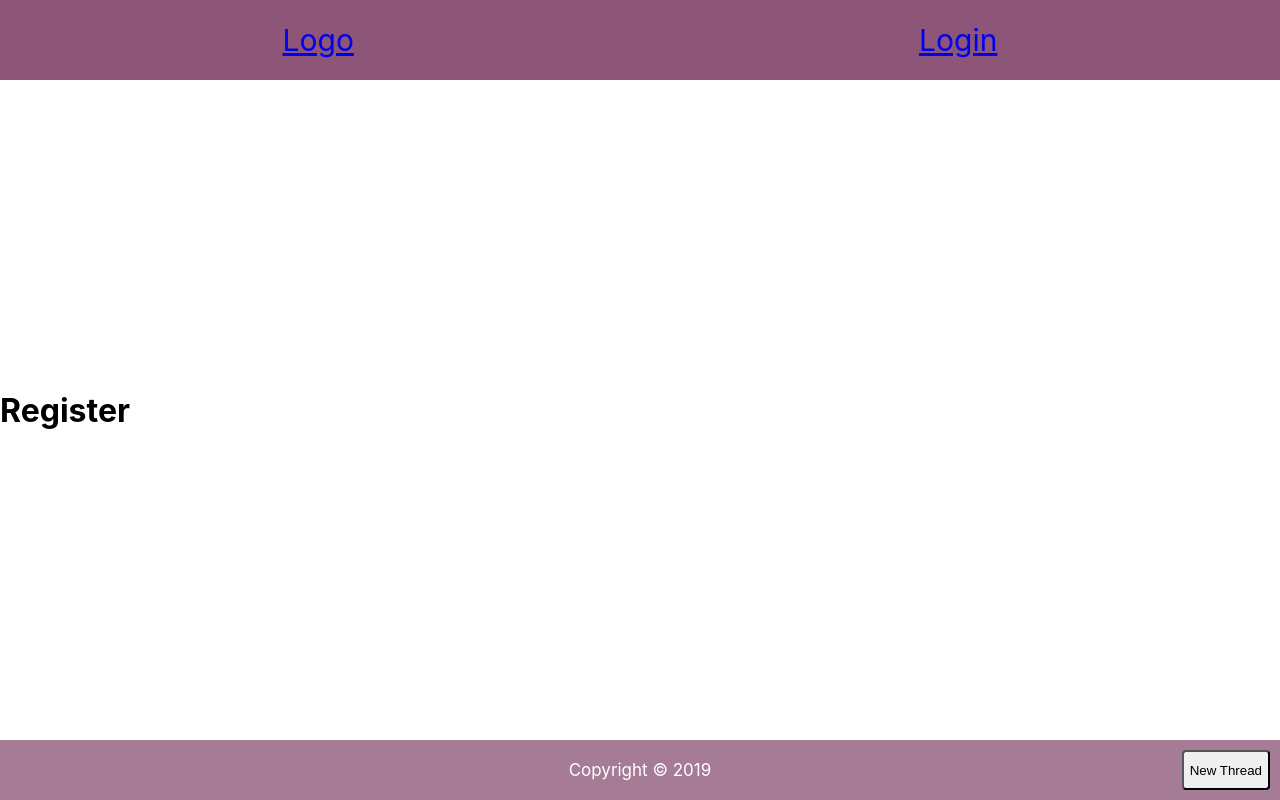
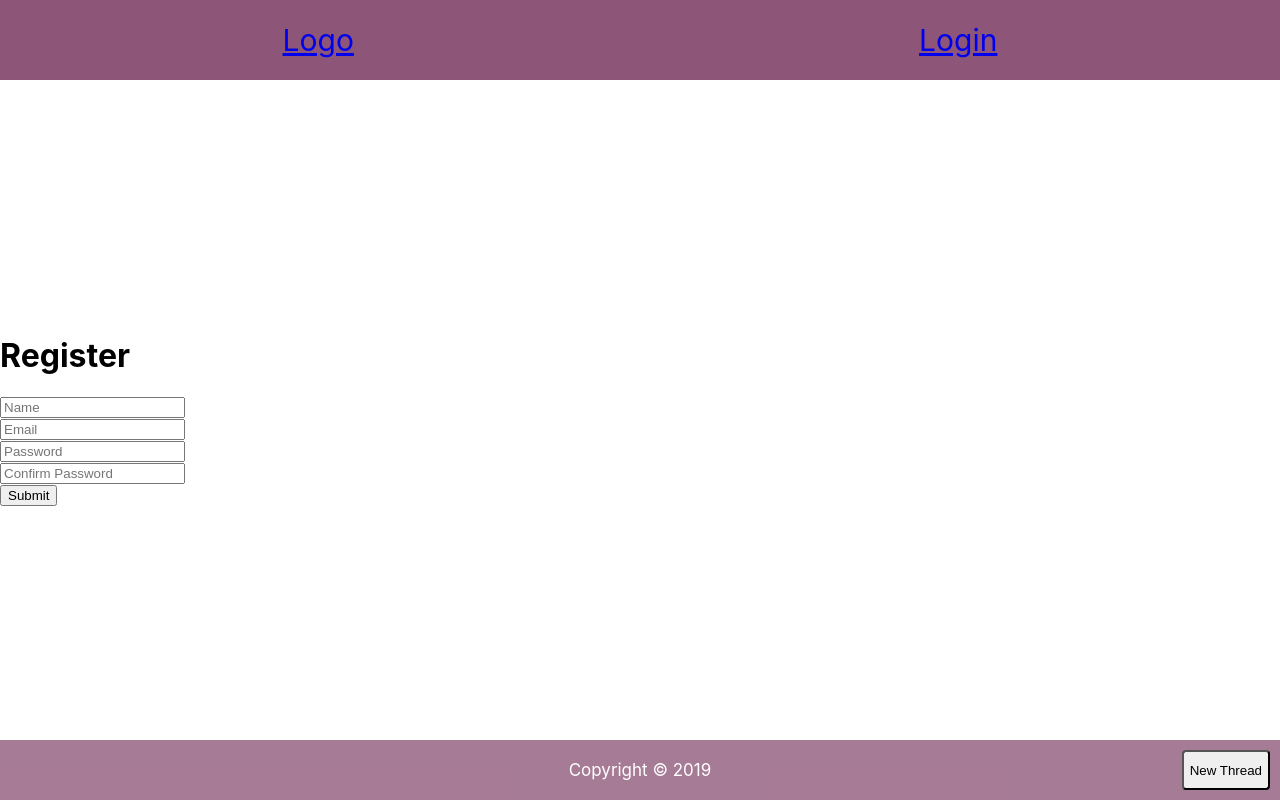
Before and after one commit to kbooth1000/video-messageboard, a React (Create React App) app in the folder client/: page /register in a window 1280 px wide. Built offline with nearby package versions, Linux system fonts and the light colour scheme.

Commit message:
Start React login/register

```diff
--- a/client/src/components/Landing.js
+++ b/client/src/components/Landing.js
@@ -1,14 +1,14 @@
 import React from 'react';
 import {Link} from 'react-router-dom';
 
-import './header.css';
+import './landing.css';
 
 const Landing = () => {
   return (
-    <header className="Landing">
+    <div className="Landing">
       <Link className="nav-link" to="/login">Login</Link><br></br>
       <Link className="nav-link" to="/register">Register</Link>
-    </header>
+    </div>
   )
 }
 
--- a/client/src/components/auth/Login.js
+++ b/client/src/components/auth/Login.js
@@ -1,10 +1,38 @@
 import React, {Component} from 'react';
 
 class Login extends Component {
+    constructor(){
+        super();
+        this.state = {
+            email: '',
+            password: ''
+        }
+        this.onSubmitHandler=this.onSubmitHandler.bind(this);
+        this.onChangeHandler=this.onChangeHandler.bind(this);
+    }
+
+    onChangeHandler(e){
+        this.setState({
+            [e.target.name]: e.target.value
+        })
+    }
+    onSubmitHandler(e){
+        e.preventDefault();
+        const userLogin = {
+            email: this.state.email,
+            password: this.state.password
+        }
+        console.log(userLogin);
+    }
     render(){
         return (
             <div className="Login">
                 <h1>Login</h1>
+                <form onSubmit={this.onSubmitHandler}>
+                    <input value={this.state.email} type="text" onChange={this.onChangeHandler} name="email" placeholder="Email" />
+                    <br/><input value={this.state.password} type="text" onChange={this.onChangeHandler} name="password" placeholder="Password" />
+                    <br/><input type="submit" />
+                </form>
             </div>
         )
     }
--- a/client/src/components/auth/Register.js
+++ b/client/src/components/auth/Register.js
@@ -1,10 +1,43 @@
 import React, {Component} from 'react';
 
 class Register extends Component {
+    constructor(){
+        super();
+        this.state = {
+            name: '',
+            email: '',
+            password: '',
+            password2: '',
+            errors: {}
+        }
+        this.onChangeHandler = this.onChangeHandler.bind(this);
+        this.onSubmitHandler = this.onSubmitHandler.bind(this);
+    }
+    onChangeHandler(e){
+        this.setState({ [e.target.name] : e.target.value});
+    }
+    onSubmitHandler(e){
+        e.preventDefault();
+        const newUser = {
+            name: this.state.name,
+            email: this.state.email,
+            password: this.state.password,
+            password2: this.state.password2
+        }
+        console.log(newUser);
+    }
     render(){
         return (
             <div className="Register">
                 <h1>Register</h1>
+
+                <form onSubmit={this.onSubmitHandler}>
+                    <input type="text" value={this.state.name} placeholder="Name" name="name" onChange={this.onChangeHandler} className="form-name" /><br/>
+                    <input type="text" value={this.state.email} placeholder="Email" name="email" onChange={this.onChangeHandler} className="form-email" /><br/>
+                    <input type="text" value={this.state.password} placeholder="Password" name="password" onChange={this.onChangeHandler} className="form-password" /><br/>
+                    <input type="text" value={this.state.password2} placeholder="Confirm Password" name="password2" onChange={this.onChangeHandler} className="form-password2" />
+                    <br/><input type="submit" />
+                </form>
             </div>
         )
     }
--- /dev/null
+++ b/client/src/components/landing.css
@@ -0,0 +1,3 @@
+.Landing {
+    text-align: center;
+}
```
Also changed, not shown: client/src/components/auth/word_with_specific_letters.js (added, +12 -0 lines), 1 other file (tests, documents, lock files or other folders).
